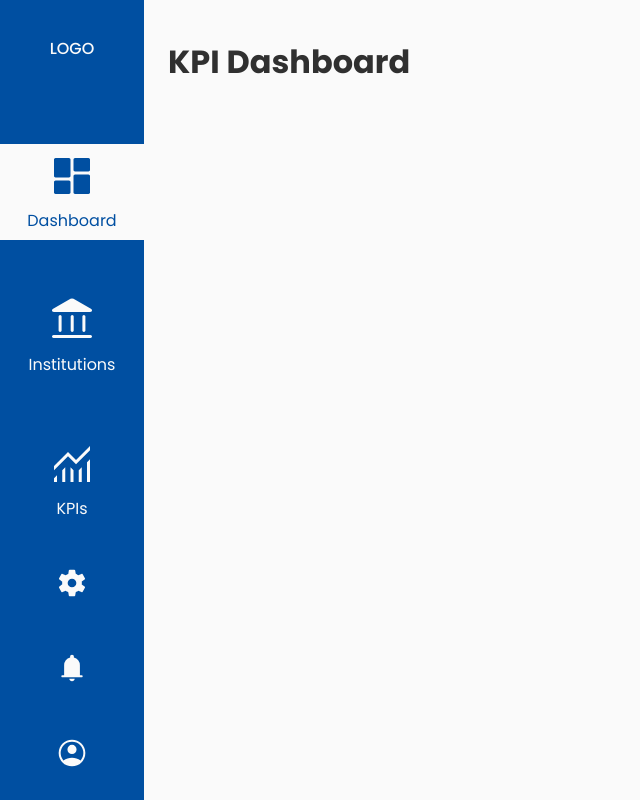
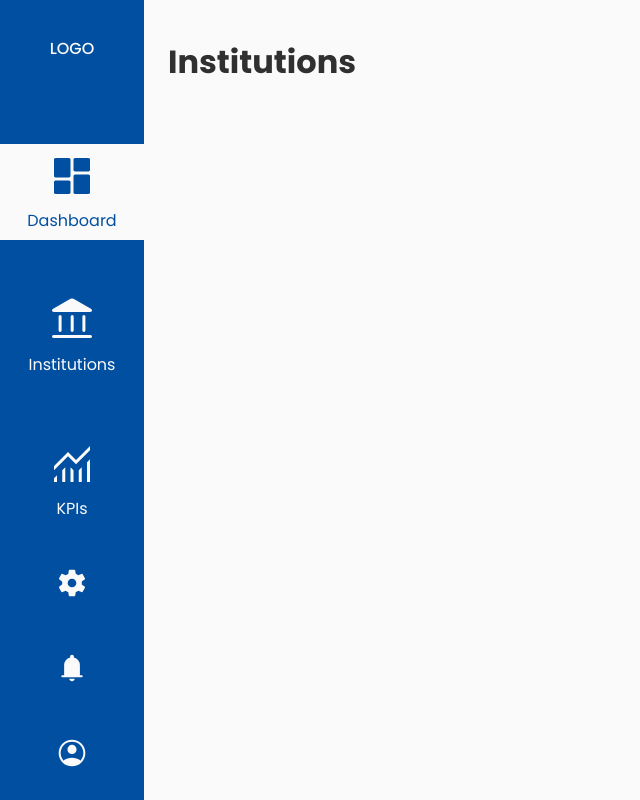
Before and after one commit to IvanildoBorges/kpi-dashboard, a React (Vite) app: page /institutions in a window 1280 px wide. Shown: the whole page, without its empty margins (0-640 px from the left). Built offline with nearby package versions, Linux system fonts and the light colour scheme.

Commit message:
Adicionado arquivo routes no Main componente, para gerenciamento das rotas

```diff
--- a/src/App.tsx
+++ b/src/App.tsx
@@ -1,6 +1,6 @@
-import MobileMenu from "./components/MobileMenu"
-import NavBar from "./components/layout/NavBar"
-import Dashboard from "./pages/Dashboard/Dashboard";
+import { Outlet } from "react-router-dom";
+import MobileMenu from "./components/MobileMenu";
+import NavBar from "./components/layout/NavBar";
 
 function App() {
 
@@ -25,7 +25,7 @@ function App() {
         <MobileMenu funcao={toggleMenu}/>
         <NavBar funcaoToggle={toggleMenu} />
       </header>
-      <Dashboard />
+      <Outlet />
     </>
   )
 }
--- a/src/main.tsx
+++ b/src/main.tsx
@@ -1,11 +1,12 @@
 import React from 'react'
 import ReactDOM from 'react-dom/client'
-import App from './App.tsx'
 import Global from './styles/global.tsx'
+import { RouterProvider } from 'react-router-dom'
+import routes from './routes/routes.tsx'
 
 ReactDOM.createRoot(document.getElementById('root') as HTMLElement).render(
   <React.StrictMode>
     <Global />
-    <App />
+    <RouterProvider router={routes} />
   </React.StrictMode>,
 )
--- a/src/pages/Institutions/Institutions.tsx
+++ b/src/pages/Institutions/Institutions.tsx
@@ -2,7 +2,7 @@ import {
     InstitutionsContainer
 } from "./style";
 
-export default function Dashboard() {
+export default function Institutions() {
     return (
         <InstitutionsContainer className="section section-title">
             <div className="container">
--- a/src/pages/Profile/Profile.tsx
+++ b/src/pages/Profile/Profile.tsx
@@ -2,7 +2,7 @@ import {
     ProfileContainer
 } from "./style";
 
-export default function Dashboard() {
+export default function Profile() {
     return (
         <ProfileContainer className="section section-title">
             <div className="container">
--- a/src/pages/SettingsAccount/SettingsAccount.tsx
+++ b/src/pages/SettingsAccount/SettingsAccount.tsx
@@ -2,7 +2,7 @@ import {
     SettingsAccountContainer
 } from "./style";
 
-export default function Dashboard() {
+export default function SettingsAccount() {
     return (
         <SettingsAccountContainer className="section section-title">
             <div className="container">
--- /dev/null
+++ b/src/routes/routes.tsx
@@ -0,0 +1,43 @@
+import { createBrowserRouter } from 'react-router-dom';
+import App from '../App';
+import Dashboard from '../pages/Dashboard/Dashboard';
+import Institutions from '../pages/Institutions/Institutions';
+import Kpis from '../pages/Kpis/Kpis';
+import Messages from '../pages/Messages/Messages';
+import Profile from '../pages/Profile/Profile';
+import SettingsAccount from '../pages/SettingsAccount/SettingsAccount';
+
+const routes = createBrowserRouter([
+    {
+      path: '/',
+      element: <App />,
+      children: [
+        {
+          path: '/',
+          element: <Dashboard />
+        },
+        {
+          path: '/institutions',
+          element: <Institutions />,
+        },
+        {
+          path: '/kpis',
+          element: <Kpis />,
+        },
+        {
+          path: '/notifications',
+          element: <Messages />,
+        },
+        {
+          path: '/profile',
+          element: <Profile />,
+        },
+        {
+          path: '/settings-account',
+          element: <SettingsAccount />,
+        },
+      ]
+    }
+  ])
+
+  export default routes;
```
Also changed, not shown: 1 other file (tests, documents, lock files or other folders).
